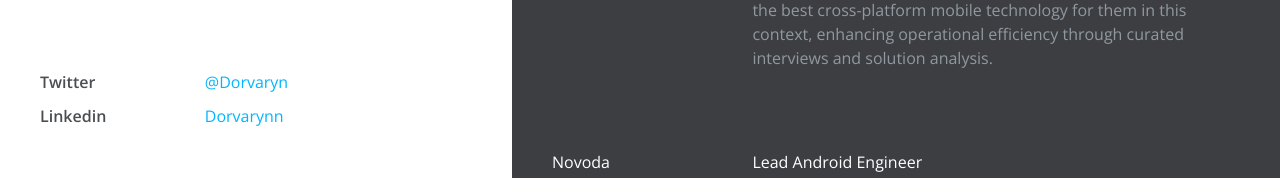
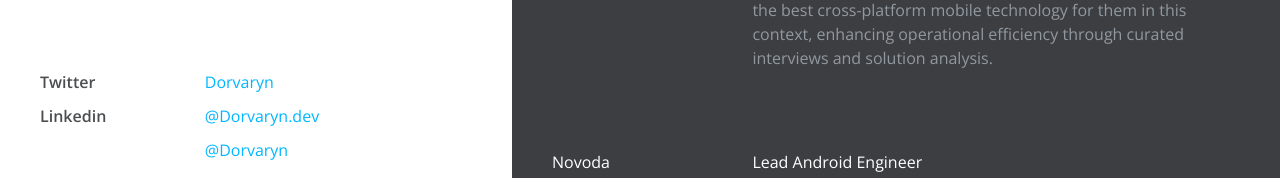
Before and after one commit to Dorvaryn/dorvaryn.io, a plain HTML site: page index.html in a window 1280 px wide. Shown: the part 864-1042 px from the top of the page. Drawn offline with nearby package versions, Linux system fonts and the light colour scheme.

Commit message:
Adding Bsky profile

```diff
--- a/index.html
+++ b/index.html
@@ -81,8 +81,9 @@
           <li>Linkedin</li>
         </ul>
         <ul class="list-content">
+          <li><a href="https://www.linkedin.com/in/dorvaryn/">Dorvaryn</a></li>
+          <li><a href="https://bsky.app/profile/dorvaryn.dev">@Dorvaryn.dev</a></li>
           <li><a href="https://twitter.com/Dorvaryn">@Dorvaryn</a></li>
-          <li><a href="https://www.linkedin.com/in/dorvaryn/">Dorvarynn</a></li>
         </ul>
       </div>
     </div>
```
